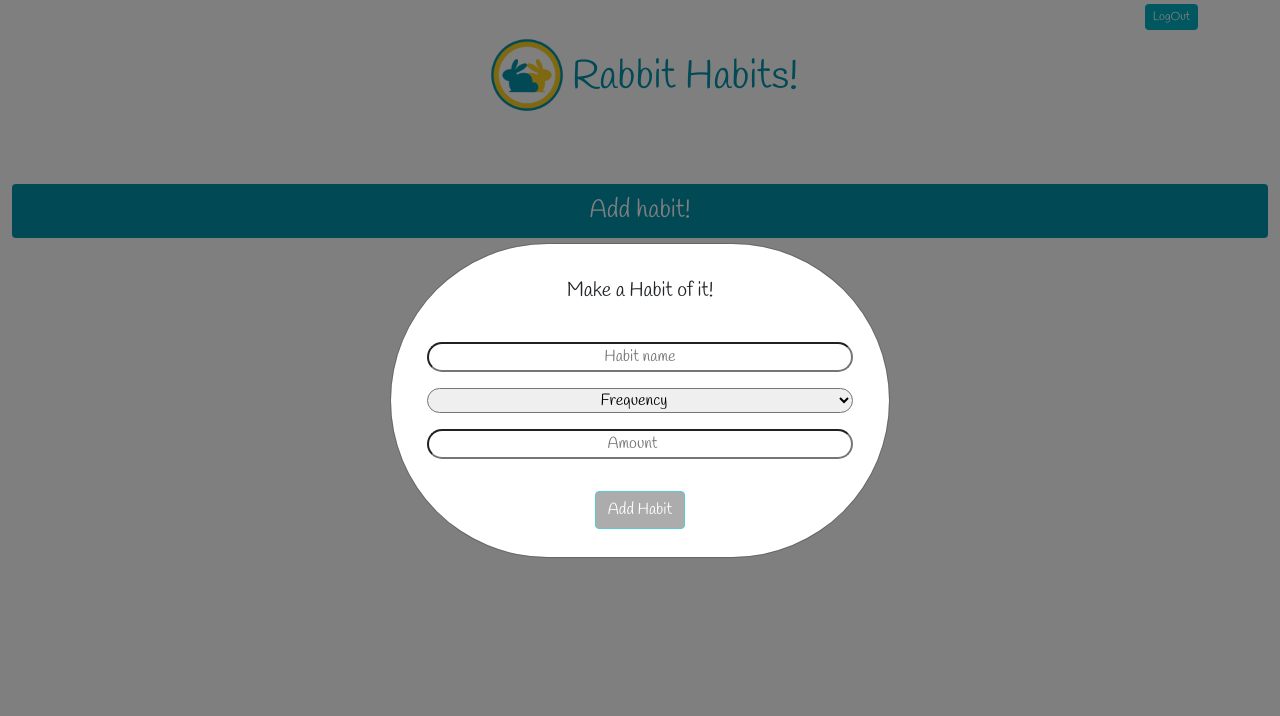
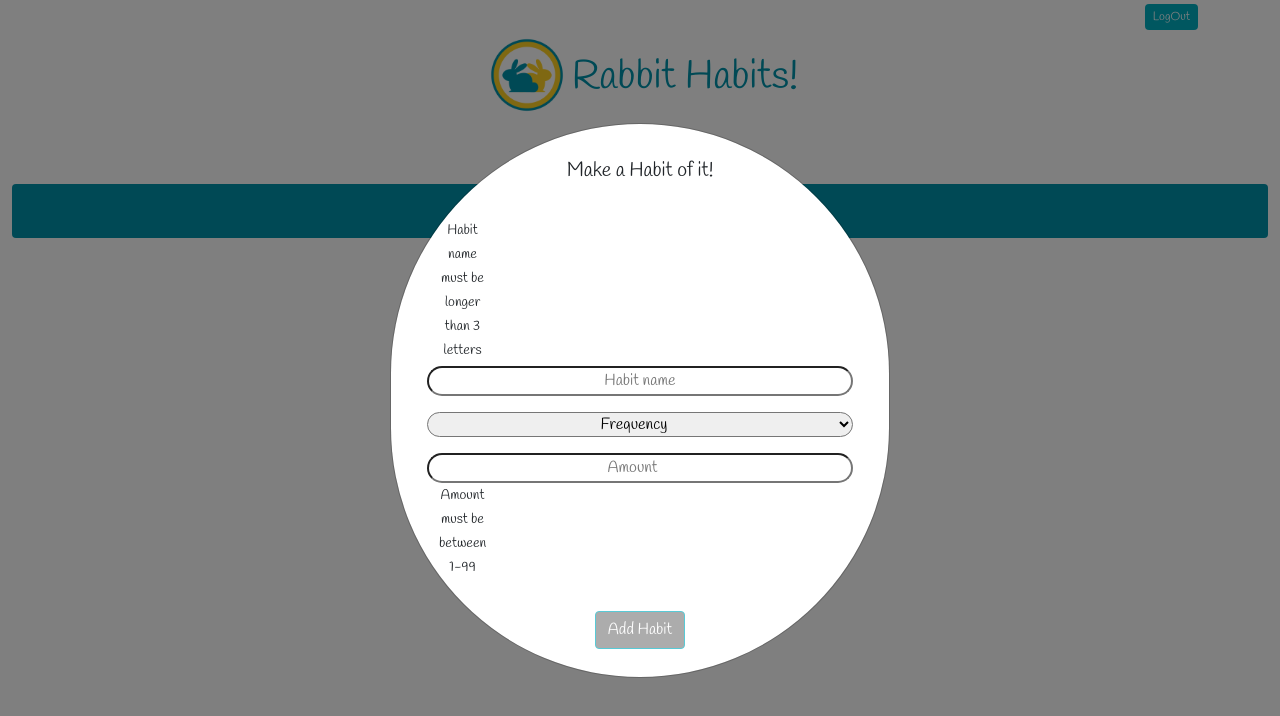
Before and after one commit to Aaron-Marsh/Lap2_project_client, a website: page mainpage_changes.html in a window 1280 px wide. Both pictures are taken after a click on the button "Add habit!". Drawn offline with nearby package versions, Linux system fonts and the light colour scheme; files that its build step writes are made by us from their sources; no server answers.

Commit message:
add labels and tweaks to mainpage_change.html for data Val'

```diff
--- a/mainpage_changes.html
+++ b/mainpage_changes.html
@@ -53,18 +53,25 @@
                 </div>
                 <div class="modal-body px-5">
                 <div class="row text-center">
-                  <input class="text-center mt-1 rounded-pill" type="text"  name="habitName" id="habitName" placeholder="Habit name" required>
+
+
+                  <label for="habitName" id="label_issue_habitname" class="col-sm-2">
+                    <span class="h12 small  ">Habit name must be longer than 3 letters</span>
+                  </label>
+                  <input class="text-center mt-1 rounded-pill" type="text"  name="habitName" oninput="entered()" id="habitName" placeholder="Habit name" required>
                   <!-- <input class="text-center mt-3 rounded-pill" type="text" name="frequency" id="frequency" placeholder="Frequency"> -->
 
-                    <select class="selectpicker text-center mt-3 rounded-pill " name="frequency" id="frequency">
+                    <select class="selectpicker text-center mt-3 rounded-pill "  name="frequency" id="frequency" >
                       <option selected>Frequency</option>
                       <option>Daily</option>
                       <option>Weekly</option>
                       <option>Monthly</option>
                     </select>
 
-
-                  <input class="text-center mt-3 rounded-pill" type="number" name="amount" id="amount"  placeholder="Amount"  required>
+                  <input class="text-center mt-3 rounded-pill"  type="number" oninput="entered()" name="amount" id="amount"  placeholder="Amount" required>
+                  <label for="amount" id="label_issue_amount" class="col-sm-2">
+                    <span class="h12 small  ">Amount must be between 1-99</span>
+                  </label>
                 </div>
                 </div>
 
```
